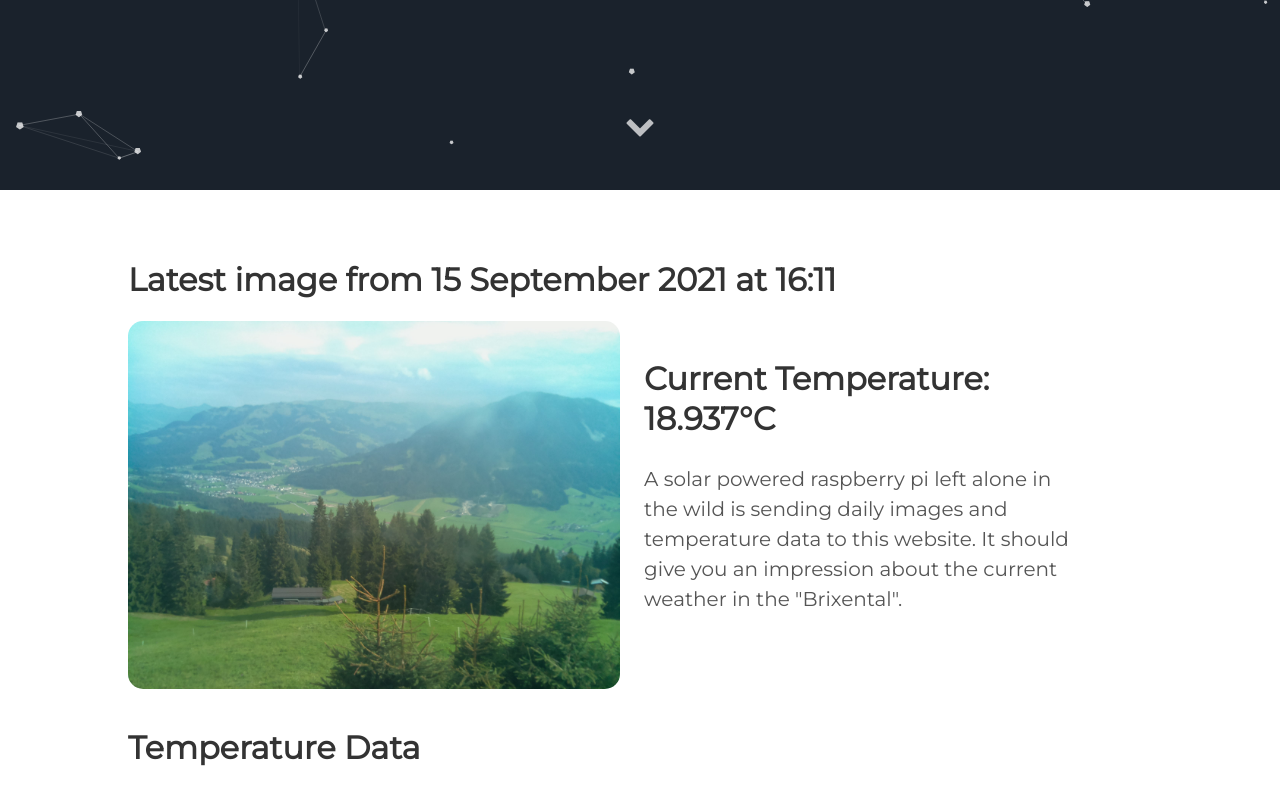
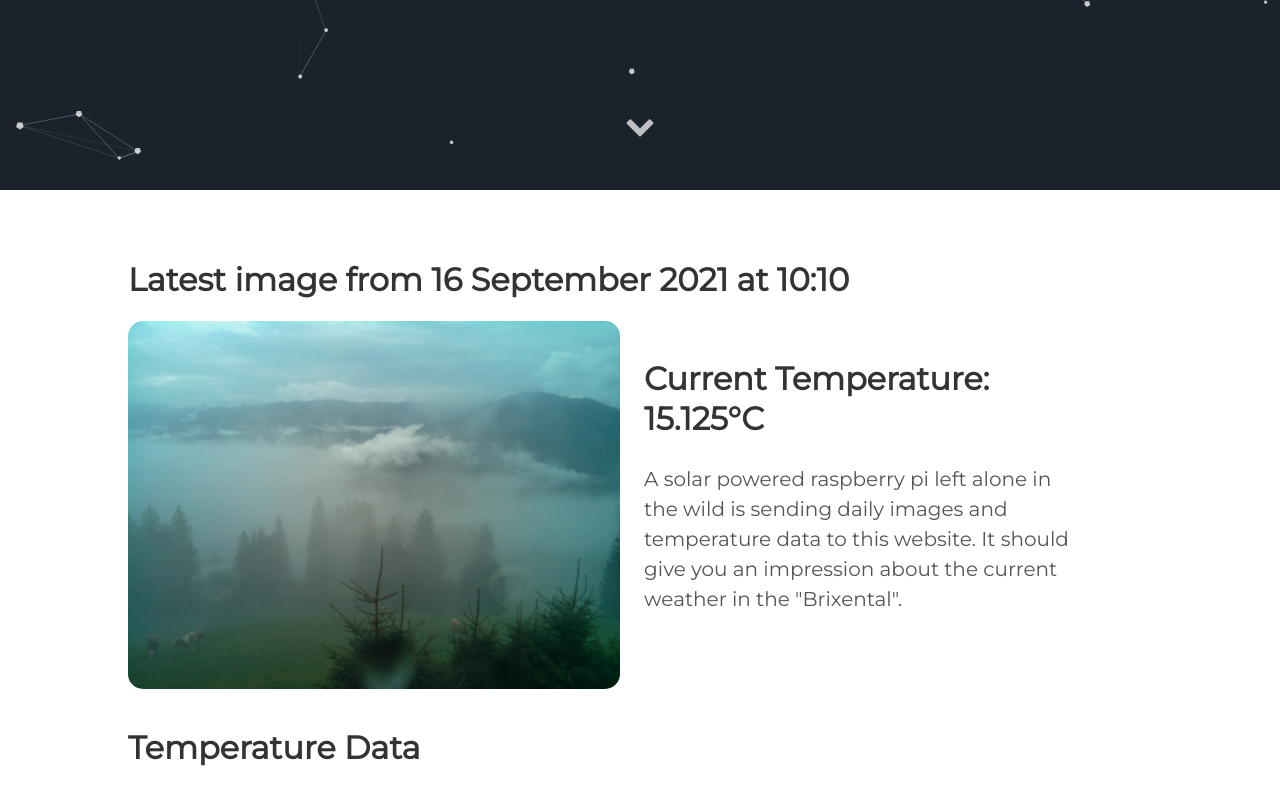
Before and after one commit to vektorious/vektorious.github.io, a Jekyll site: the page built from resources/huette.md, in a window 1280 px wide and 900 px high, scrolled down 710 px. Shown: the top 805 px of the window. Built offline with Jekyll 4.4.1, drawn with Linux system fonts in a browser that asks for light colours.

Commit message:
I'm a bot beep boop

```diff
--- a/resources/huette.md
+++ b/resources/huette.md
@@ -6,13 +6,13 @@ image: '/assets/img/'
 description: 'Live image from the Austrian alps'
 twitter_text: ' '
 ---
-## Latest image from 15 September 2021 at 16:11
+## Latest image from 16 September 2021 at 10:10
 <div class="huette">
   <div class="huette-image">
     <img src="{{ "/assets/img/huette.jpg" | prepend: site.baseurl }}">
   </div>
   <div class="huette-text">
-        <h2>Current Temperature: 18.937°C</h2>
+        <h2>Current Temperature: 15.125°C</h2>
         <p>A solar powered raspberry pi left alone in the wild is sending daily images and temperature data to this website. It should give you an impression about the current weather in the "Brixental".</p>
 
   </div>
```
Also changed, not shown: rpi-script/2021-09-16_100934.txt (renamed from rpi-script/2021-09-15_160935.txt, +5 -6 lines), rpi-script/huette.md (+2 -2 lines), assets/img/huette.jpg, assets/img/temp_plot.png, rpi-script/temp_plot.png, 1 other file.
